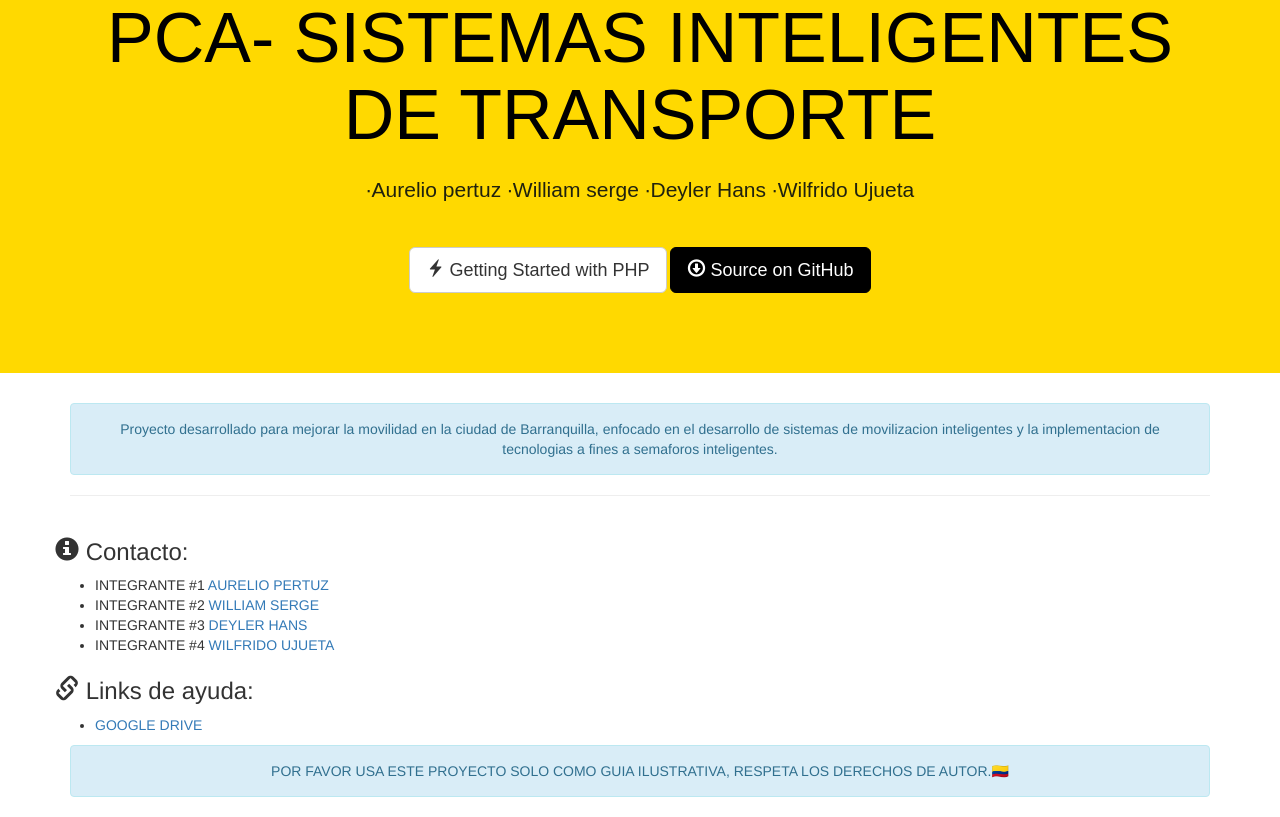
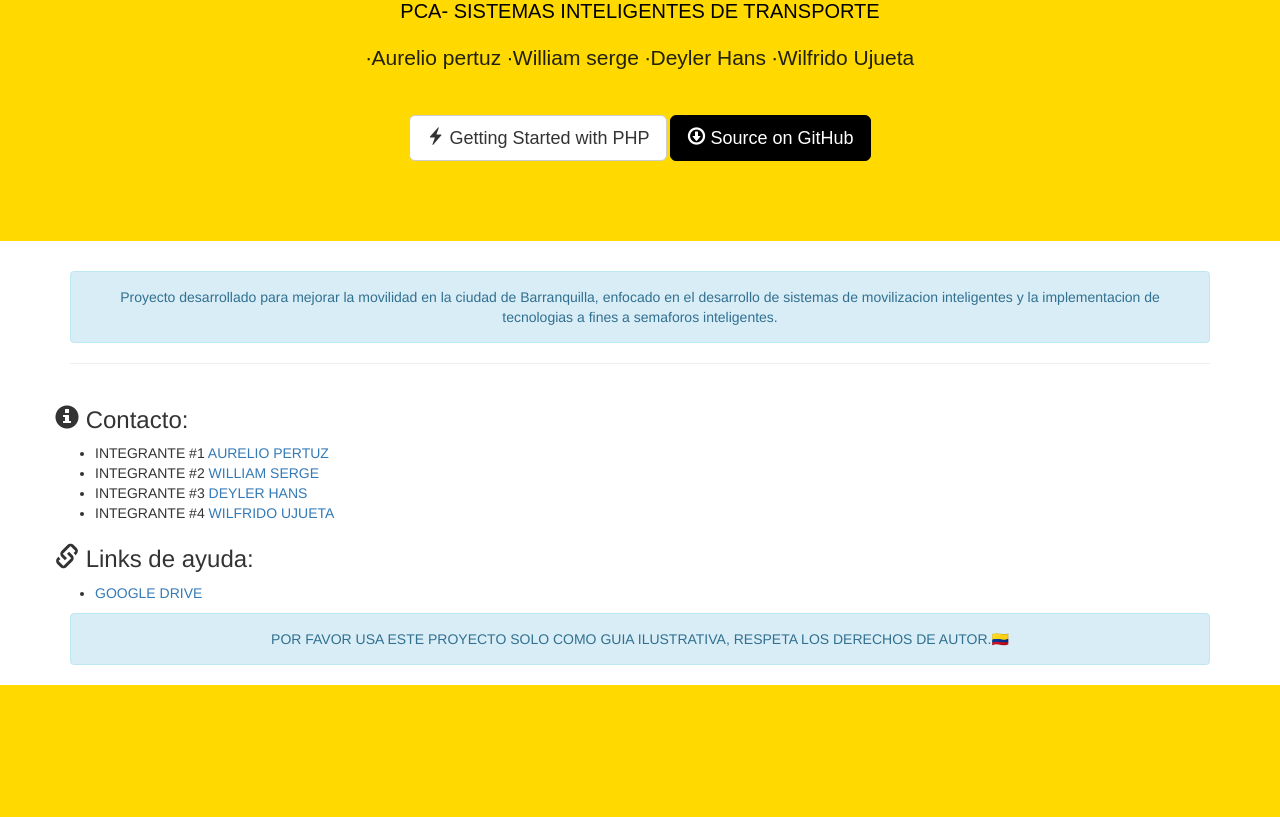
Before and after one commit to aureliopertuz1/pca-its, a PHP site: template web/views/index.twig in a window 1280 px wide. Shown: the part 319-1136 px from the top of the page. After the commit the page ends 1004 px from the top, so only its background shows below. Run offline with PHP 8.4, Linux system fonts and the light colour scheme; the template is opened without the code that fills it, so the values that code supplies are empty; some libraries are stand-ins or nearby versions.

Commit message:
Update main.css

```diff
--- a/web/stylesheets/main.css
+++ b/web/stylesheets/main.css
@@ -19,7 +19,7 @@
   margin: 1em auto 2em;
 }
 .jumbotron h1 {
-  font-size: 70px;
+  font-size: 20px;
 }
 .navbar + .jumbotron {
   margin-top: -20px;
```
